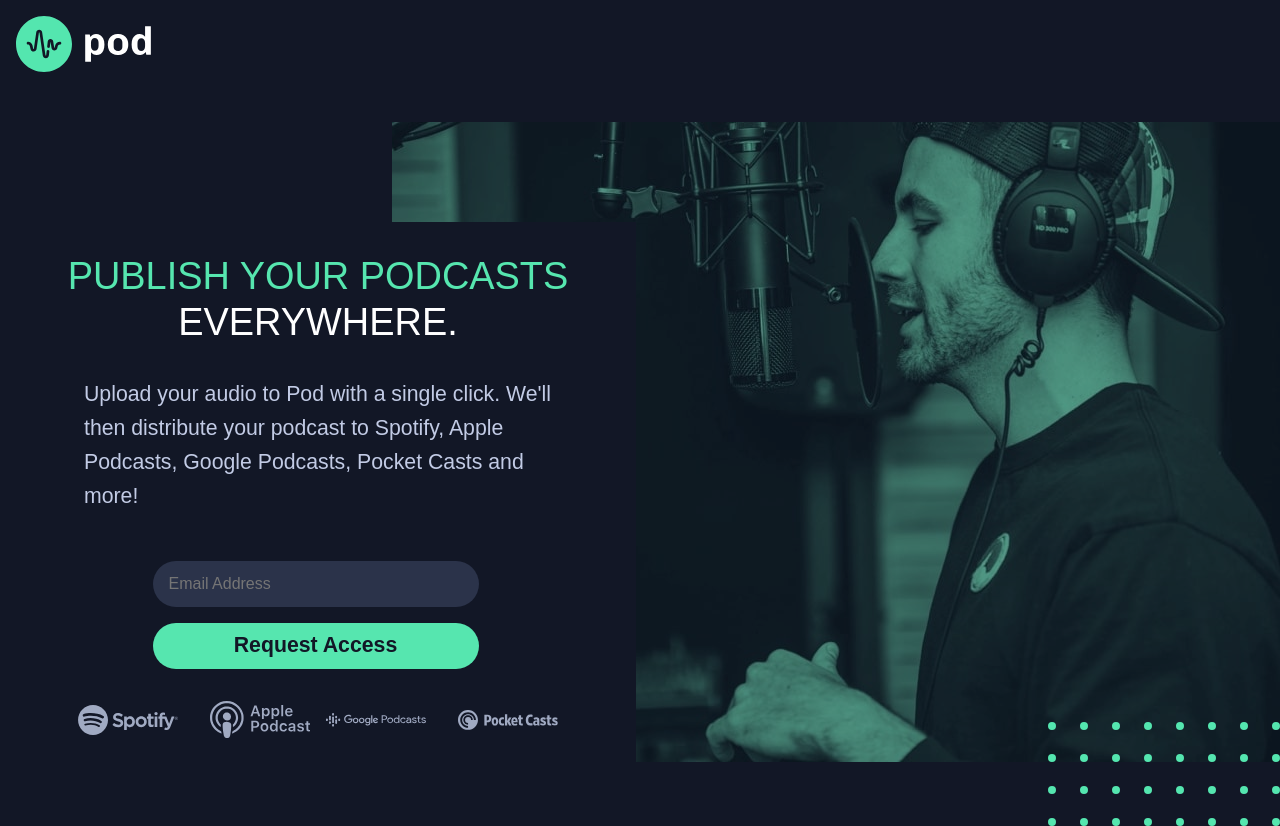
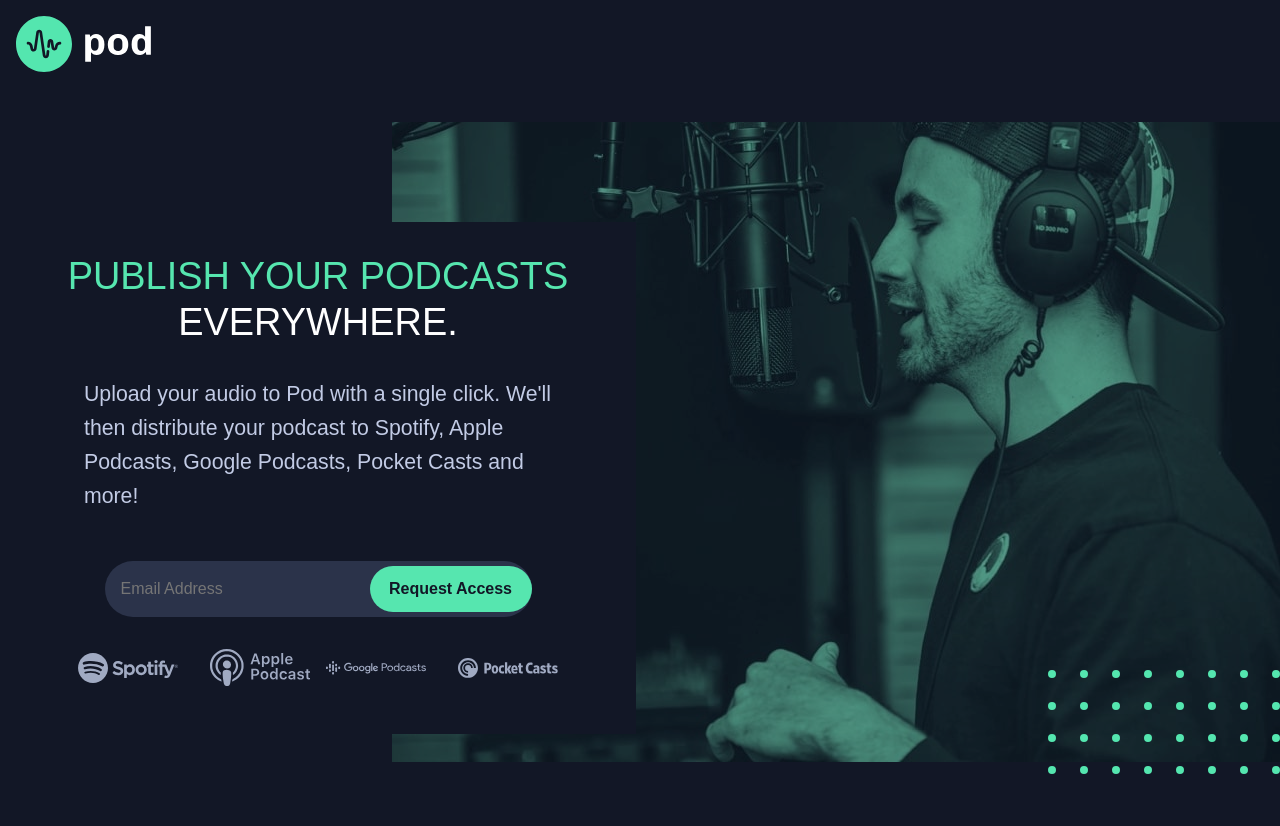
Before and after one commit to dottereldesign/pod_request_access_landing_page, a plain HTML site: page index.html in a window 1280 px wide. After the commit the page ends 800 px from the top, so only its background shows below. Drawn offline with Linux system fonts and the light colour scheme; a web font is replaced by a local one.

Commit message:
Add styling to CTA's form input and btn

```diff
--- a/index.html
+++ b/index.html
@@ -39,13 +39,23 @@
 
         <div class="hero_podcast-container">
           <div class="hero-container-1">
-            <img src="images/desktop/spotify.svg" alt="" />
-            <img src="images/desktop/apple-podcast.svg" alt="" />
+            <a href="#">
+              <img src="images/desktop/spotify.svg" alt="" />
+            </a>
+
+            <a href="#">
+              <img src="images/desktop/apple-podcast.svg" alt="" />
+            </a>
           </div>
 
           <div class="hero-container-2">
-            <img src="images/desktop/google-podcasts.svg" alt="" />
-            <img src="images/desktop/pocket-casts.svg" alt="" />
+            <a href="#">
+              <img src="images/desktop/google-podcasts.svg" alt="" />
+            </a>
+
+            <a href="#">
+              <img src="images/desktop/pocket-casts.svg" alt="" />
+            </a>
           </div>
         </div>
 
--- a/style.css
+++ b/style.css
@@ -342,6 +342,10 @@
   cursor: pointer;
 }
 
+.hero_CTA:hover {
+  background-color: #b3ffe2;
+}
+
 #email:focus {
   /* Change properties as you like */
   border: none;
@@ -350,6 +354,63 @@
 }
 
 @media (min-width: 768px) {
+  .hero_access {
+    display: flex;
+    flex-direction: column;
+    align-items: center;
+    margin-top: 48px;
+    position: relative;
+    width: 427px;
+  }
+
+  #email {
+    display: flex;
+    justify-content: center;
+    align-items: center;
+    text-decoration: none;
+    width: 100%;
+    height: 56px;
+    background-color: var(--clr-primary-400);
+    color: var(--clr-neutral-200);
+    font-size: var(--fs-400);
+    font-weight: var(--fw-light);
+    border-radius: 28px;
+    border: none;
+    color: white;
+    padding: 4px 16px;
+  }
+
+  .hero_access form {
+    width: 100%;
+  }
+
+  .hero_CTA {
+    display: flex;
+    justify-content: center;
+    align-items: center;
+    text-decoration: none;
+    width: 162px;
+    height: 46px;
+    background-color: var(--clr-primary-100);
+    color: var(--clr-neutral-200);
+    font-size: var(--fs-400);
+    font-weight: var(--fw-semi-bold);
+    border-radius: 28px;
+    margin-top: 0;
+    border: none;
+    cursor: pointer;
+    position: absolute;
+    top: 50%; /* Position 50% from the top of the container */
+    right: 0; /* Keep your existing alignment to the right */
+    transform: translateY(-50%); /* Center vertically */
+  }
+
+  #email:focus {
+    /* Change properties as you like */
+    border: none;
+    outline: none; /* Removes the default focus outline */
+    color: white;
+  }
 }
 
 @media (min-width: 1440px) {
```
